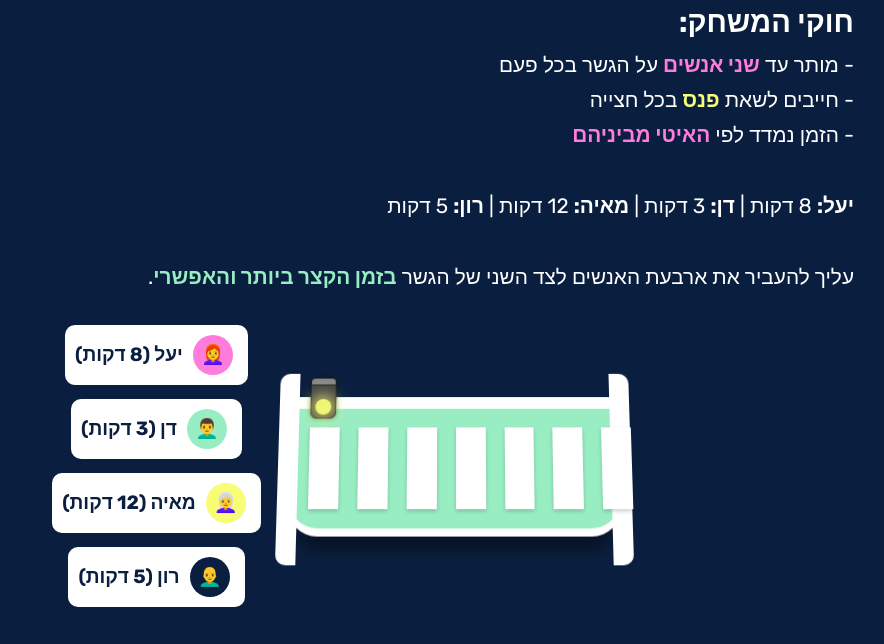
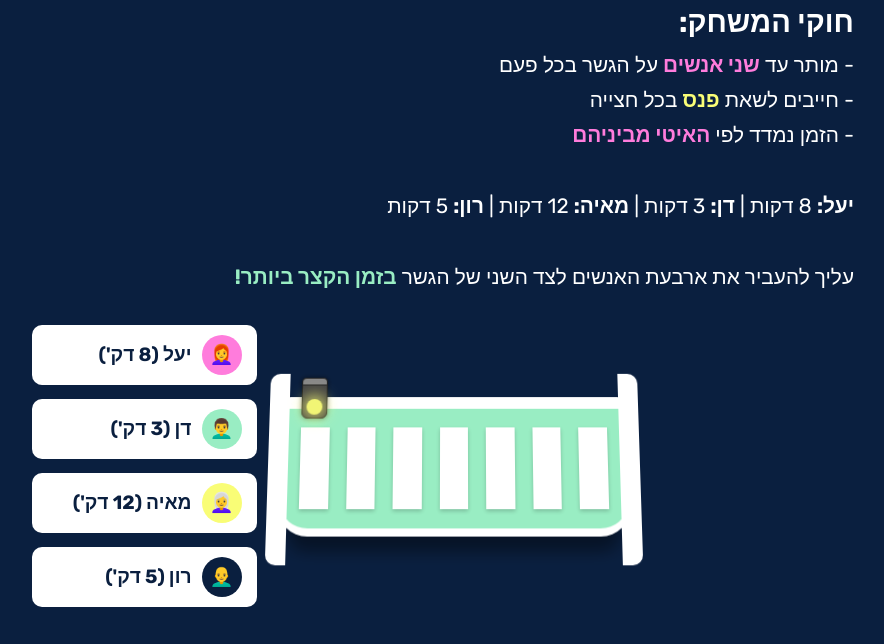
Before and after one commit to ilanitkay/games, a plain HTML site: page index.html in a window 1280 px wide. Shown: the part 125-769 px from the top of the page, without its empty margins (186-1070 px from the left). Drawn offline with Linux system fonts and the light colour scheme.

Commit message:
Update index.html

```diff
--- a/index.html
+++ b/index.html
@@ -24,13 +24,14 @@
 
     .bridge-container {
       display: flex;
-      justify-content: space-between;
+      justify-content: flex-end;
       flex-direction: row-reverse;
       align-items: center;
       margin: 30px auto;
       width: 90%;
       max-width: 850px;
       position: relative;
+      gap: 20px;
     }
 
     .side {
@@ -38,11 +39,12 @@
       flex-direction: column;
       align-items: center;
       gap: 14px;
-      width: 30%;
+      width: 25%;
+      min-width: 230px;
     }
 
     .bridge {
-      width: 38%;
+      width: 50%;
       height: 120px;
       display: flex;
       justify-content: center;
@@ -89,6 +91,7 @@
       display: flex;
       align-items: center;
       gap: 10px;
+      width: 200px;
     }
 
     .person.selected {
@@ -329,13 +332,13 @@
 
     .bridge-steps {
       position: absolute;
-      width: 100%;
+      width: 90%;
       height: 100%;
       top: 0;
-      left: 0;
+      left: 5%;
       display: flex;
       justify-content: space-between;
-      padding: 0 5%;
+      padding: 0;
     }
   </style>
 </head>
@@ -348,7 +351,7 @@
   - חייבים לשאת <strong style="color:#F9FD76;">פנס</strong> בכל חצייה<br>
   - הזמן נמדד לפי <strong style="color:#FF7CDC;">האיטי מביניהם</strong><br><br>
   <span style="color:#FFFFFF;"><strong>יעל:</strong> 8 דקות | <strong>דן:</strong> 3 דקות | <strong>מאיה:</strong> 12 דקות | <strong>רון:</strong> 5 דקות</span><br><br>
-  <span>עליך להעביר את ארבעת האנשים לצד השני של הגשר <strong style="color:#99EDC3;">בזמן הקצר ביותר והאפשרי</strong>.</span>
+  <span>עליך להעביר את ארבעת האנשים לצד השני של הגשר <strong style="color:#99EDC3;">בזמן הקצר ביותר!</strong></span>
 </div>
 
   <div class="bridge-container">
@@ -371,7 +374,7 @@
   <button id="move-btn" onclick="move()">העבר</button>
   <button id="start-btn" onclick="resetGame()">התחל</button>
 
-  <p style="font-size: 1.3em;">⏱️ זמן שחלף: <span id="time">0</span> דקות</p>
+  <p style="font-size: 1.3em;">⏱️ זמן שחלף: <span id="time">0</span> דק'</p>
   <div id="win"></div>
 
   <div id="history">
@@ -474,7 +477,7 @@
         div.appendChild(iconDiv);
 
         const textSpan = document.createElement("span");
-        textSpan.textContent = `${p} (${speeds[p]} דקות)`;
+        textSpan.textContent = `${p} (${speeds[p]} דק')`;
         div.appendChild(textSpan);
 
         div.onclick = () => toggleSelect(p, "start");
@@ -491,7 +494,7 @@
         div.appendChild(iconDiv);
 
         const textSpan = document.createElement("span");
-        textSpan.textContent = `${p} (${speeds[p]} דקות)`;
+        textSpan.textContent = `${p} (${speeds[p]} דק')`;
         div.appendChild(textSpan);
 
         div.onclick = () => toggleSelect(p, "end");
@@ -500,7 +503,7 @@
 
       moves.forEach((m, i) => {
         const li = document.createElement("li");
-        li.textContent = `מהלך ${i + 1}: ${m.people.join(" ו")} עברו ${m.direction === "end" ? "לנקודת הסיום" : "לנקודת ההתחלה"} (${m.time} דקות)`;
+        li.textContent = `מהלך ${i + 1}: ${m.people.join(" ו")} עברו ${m.direction === "end" ? "לנקודת הסיום" : "לנקודת ההתחלה"} (${m.time} דק')`;
         historyList.appendChild(li);
       });
 
@@ -512,8 +515,8 @@
 
         document.getElementById("win").innerHTML =
           time === 30
-          ? "🎉 כל הכבוד! הגעת לפתרון האופטימלי של 30 דקות!"
-          : `סיימת את המשחק ב-${time} דקות. נסה להגיע לפתרון האופטימלי של 30 דקות 💪`;
+          ? "🎉 כל הכבוד! הגעת לפתרון האופטימלי של 30 דק'!"
+          : `סיימת את המשחק ב-${time} דק'. נסה להגיע לפתרון האופטימלי של 30 דק' 💪`;
       }
     };
 
```
